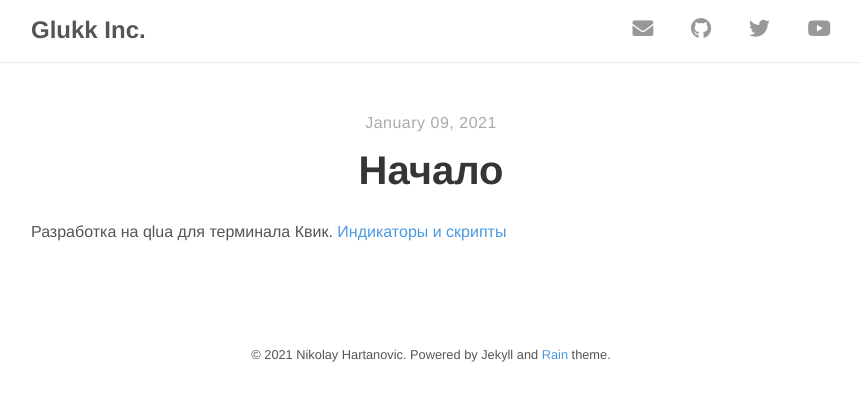
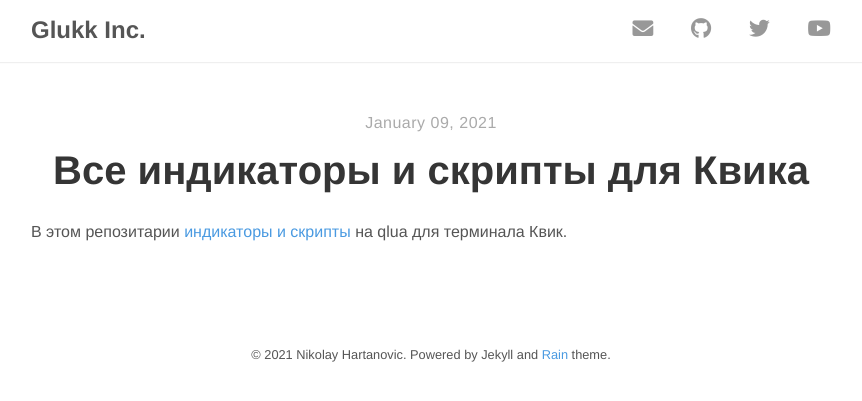
Before and after one commit to nick-nh/nick-nh.github.io, a Jekyll site: the page built from _posts/2021-01-09-hello-post.md, in a window 1280 px wide. Shown: the top 401 px of the page, without its empty margins (209-1071 px from the left). Built offline with Jekyll 4.4.1, drawn with Linux system fonts in a browser that asks for light colours; nearby versions of some CDN libraries.

Commit message:
begin post

```diff
--- a/_posts/2021-01-09-hello-post.md
+++ b/_posts/2021-01-09-hello-post.md
@@ -1,8 +1,7 @@
 ---
 layout: post
-title: "Начало"
+title: "Все индикаторы и скрипты для Квика"
 author: "nnh"
 ---
 
-Разработка на qlua для терминала Квик.
-[Индикаторы и скрипты](https://github.com/nick-nh/qlua)
+В этом репозитарии [индикаторы и скрипты](https://github.com/nick-nh/qlua) на qlua для терминала Квик.
```
